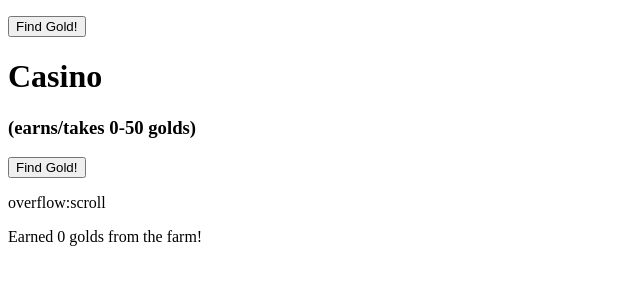
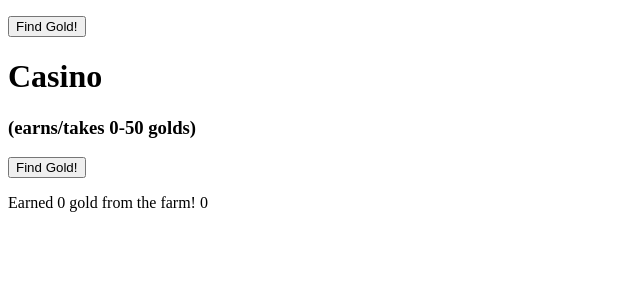
Before and after one commit to bintad/ninja-gold, a Flask app: page / in a window 1280 px wide. Shown: the part 433-733 px from the top of the page, without its empty margins (0-640 px from the left). Run offline with Flask 2, Linux system fonts and the light colour scheme.

Commit message:
did a whole bunch of stuff, basically.

```diff
--- a/server.py
+++ b/server.py
@@ -7,51 +7,66 @@ def index():
 	try:
 		session['count']
 		session['just_gold']
+		session['now']
+		session['casino']
 	except:
 		session['count'] = 0
 		session['just_gold'] = 0
+		session['now'] = 0
+		session['casino'] = 0
 
 
-	return render_template('index.html', count=session['count'], just_gold=session['just_gold'] )
+	return render_template('index.html', count=session['count'], just_gold=session['just_gold'], now=session['now'], casino=session['casino'])
 
 @app.route('/farm', methods=['POST'])
 def farm_gold():
+	session['now'] = 0
+	session['casino'] = 0
+	from datetime import datetime
+	session['now'] = datetime.now()
 	session['just_gold'] = 0
-	x = [10,20]
 	import random
-	session['just_gold'] += random.randrange(x[0],x[1])
+	session['just_gold'] += random.randint(10,20)
 	session['count'] += session['just_gold']
 	return redirect('/')
 
 
 @app.route('/cave', methods=['POST'])
 def cave_gold():
+	session['now'] = 0
+	session['casino'] = 0
+	from datetime import datetime
+	session['now'] = datetime.now()
 	session['just_gold'] = 0
-	x = [5,10]
 	import random
-	session['just_gold'] = random.randrange(x[0],x[1])
+	session['just_gold'] = random.randint(5,10)
 	session['count'] += session['just_gold']
 	return redirect('/')
 
 @app.route('/house', methods=['POST'])
 def house_gold():
+	session['casino'] = 0
+	session['now'] = 0
+	from datetime import datetime
+	session['now'] = datetime.now()
 	session['just_gold'] = 0
-	x = [2,5]
 	import random
-	session['just_gold'] = random.randrange(x[0],x[1])
+	session['just_gold'] = random.randint(2,5)
 	session['count'] += session['just_gold']
 	return redirect('/')
 
 @app.route('/casino', methods=['POST'])
 def casino_gold():
+	session['casino'] = 1
+	session['now'] = 0
+	from datetime import datetime
+	session['now'] = datetime.now()
 	session['just_gold'] = 0
-	x = [0,50]
-	y = [0,1]
 	earn_or_take = 0
 	num_gold = 0
 	import random
-	num_gold = random.randrange(x[0],x[1])
-	earn_or_take = random.randrange(y[0],y[1])
+	num_gold = random.randint(0,50)
+	earn_or_take = random.randint(0,1)
 	if earn_or_take == 0:
 		session['just_gold'] -= num_gold
 	else:
@@ -60,4 +75,5 @@ def casino_gold():
 	return redirect('/')
 
 
+
 app.run(debug=True)
--- a/templates/index.html
+++ b/templates/index.html
@@ -49,10 +49,19 @@
 
 			</div>
 
-			<p>overflow:scroll</p>
-			<div class='scroll'>Earned {{session['just_gold']}} golds from the farm!
 
+
+			<div>
+			{% if session['just_gold'] < 0 and session['casino'] == 1 %}
+				<p>Entered a casino and lost {{session['just_gold']}} gold...Ouch...{{session['now']}}</p>
+			{% elif session['just_gold'] > 0 and session['casino'] == 1 %}
+				<p>Entered a casino and gained {{session['just_gold']}} gold {{session['now']}}</p>
+			{% else %}
+				<p>Earned {{session['just_gold']}} gold from the farm! {{session['now']}}</p>
+			{% endif %}
 			</div>
+
+
 
 
 		</body>
```
